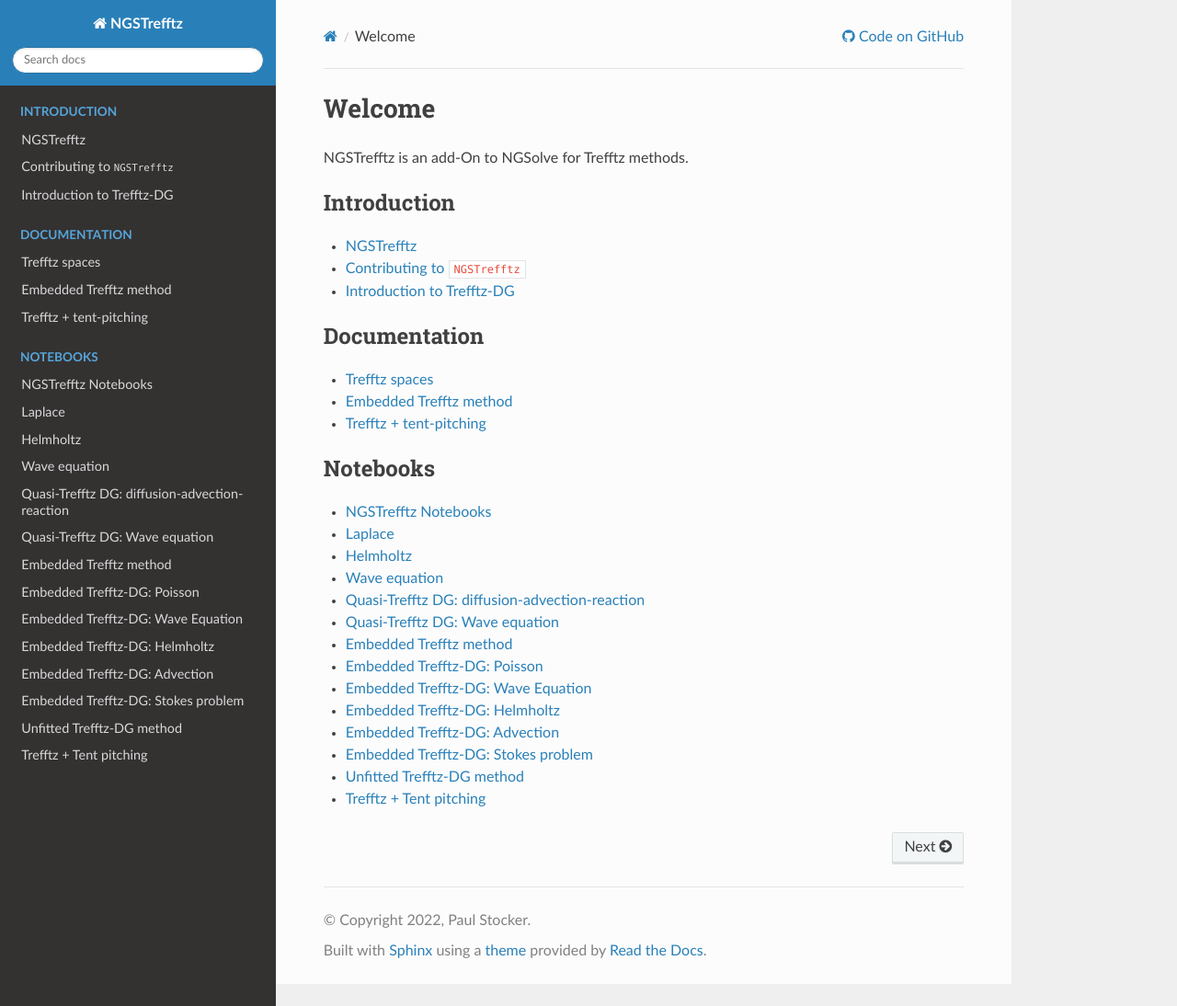
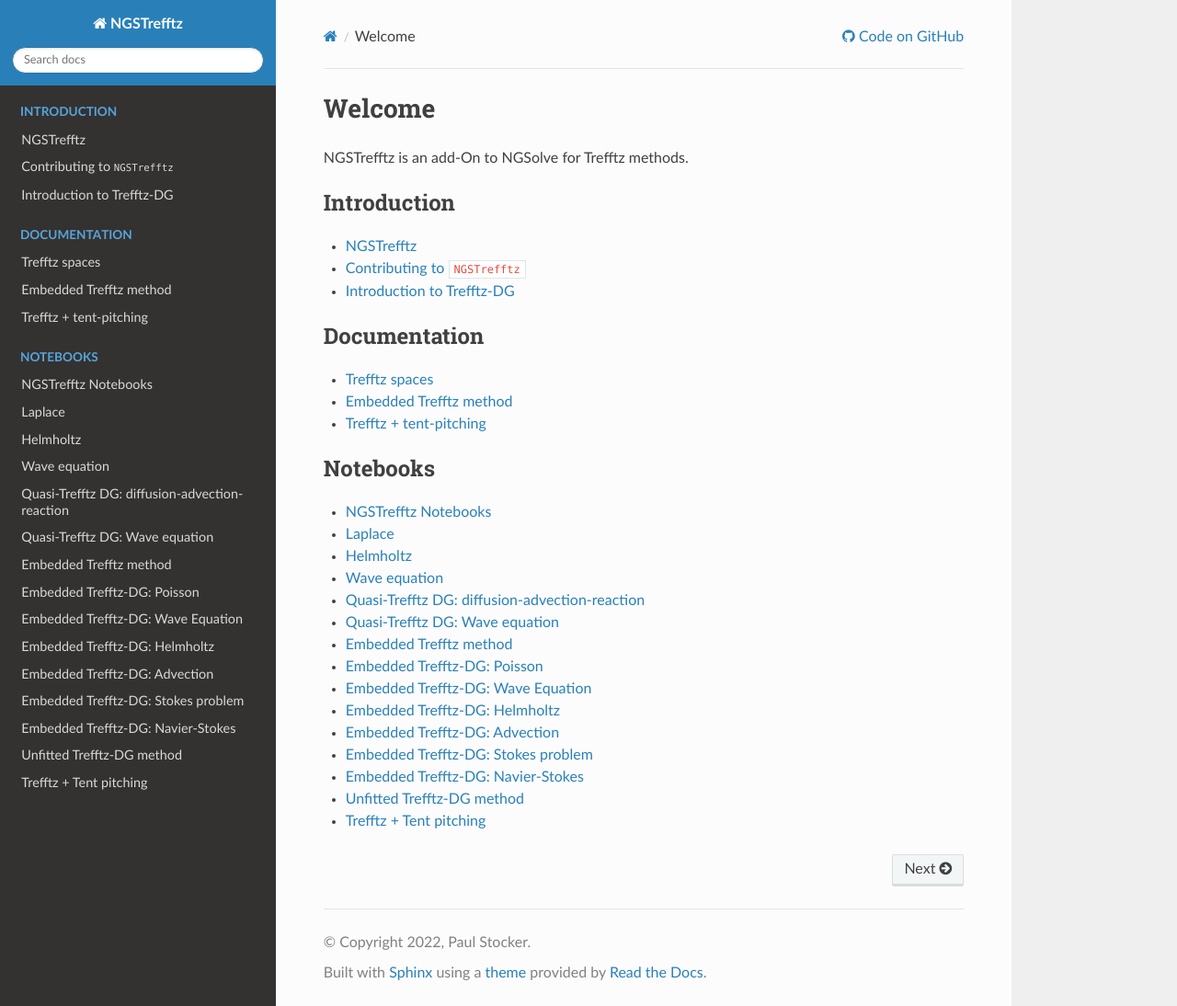
Before and after one commit to PaulSt/NGSTrefftz, a Sphinx documentation site: the page built from docs/index.rst, in a window 1280 px wide and 1094 px high. Shown: the whole window at 92% size. Built offline with Sphinx 7.4.7 and the Read the Docs theme 3.1.0, drawn with Linux system fonts in a browser that asks for light colours; the version number could not be read and is left out; some of the changed lines change nothing that is shown.

Commit message:
add navier-stokes notebook

```diff
--- a/docs/index.rst
+++ b/docs/index.rst
@@ -62,5 +62,6 @@
    notebooks/embTrefftz-helm.ipynb
    notebooks/embTrefftz-adv.ipynb
    notebooks/embTrefftz-stokes.ipynb
+   notebooks/embTrefftz-ns.ipynb
    notebooks/tunfitted.ipynb
    notebooks/twavetents.ipynb
```
Also changed, not shown: docs/notebooks/embTrefftz-ns.ipynb (added), docs/notebooks/index.ipynb.
